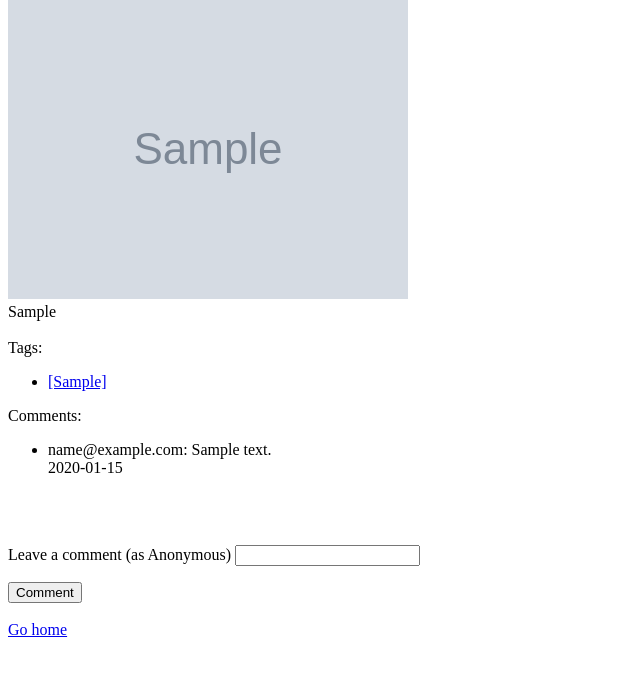
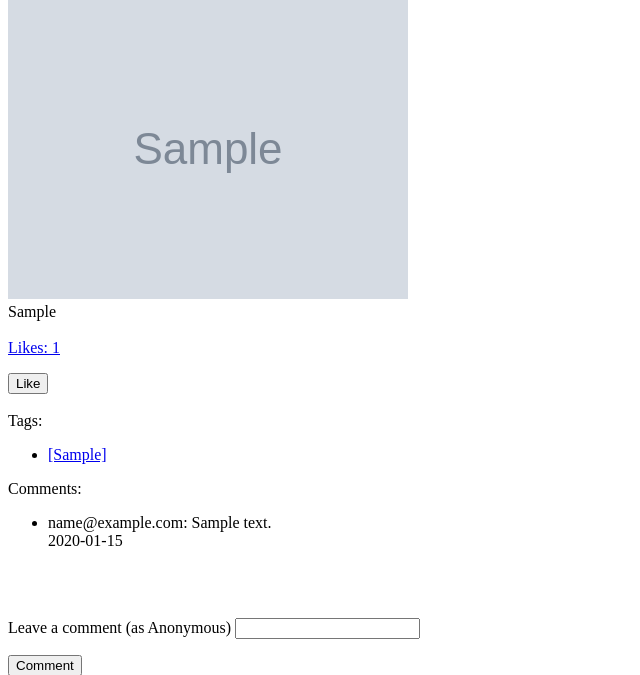
Before and after one commit to mxteries/photos, a Flask app: page /photo/1 in a window 1280 px wide. Shown: the part 60-735 px from the top of the page, without its empty margins (0-640 px from the left). Run offline with Flask 2, Linux system fonts and the light colour scheme; data comes from the database, SQL or seed files in the repository; tables that the repository leaves empty hold one stand-in row (values such as "Sample post"); grey boxes marked "Sample" are stand-in pictures.

Commit message:
Allowed users to like (and unlike) photos

```diff
--- a/app.py
+++ b/app.py
@@ -29,6 +29,7 @@ app.secret_key = 'potatoes'  # Change this!
 
 # directory that will store all user uploaded photos
 UPLOAD_FOLDER = '/home/david/uni/cs460/photoshare/static'
+pro_pic_folder_name = "profile_picture"
 app.config['UPLOAD_FOLDER'] = UPLOAD_FOLDER
 
 #These will need to be changed according to your creditionals
@@ -133,14 +134,16 @@ def register_user():
 		email=request.form.get('email')
 		password=request.form.get('password')
 	except:
-		print("couldn't find all tokens") #this prints to shell, end users will not see this (all print statements go to shell)
+		logging.warning("couldn't find all tokens")
 		return flask.redirect(flask.url_for('register'))
 	test = isEmailUnique(email)
 	if test:
 		print(cursor.execute("INSERT INTO User (email, password) VALUES ('{0}', '{1}')".format(email, password)))
 		conn.commit()
 		usr_path = os.path.join(app.config['UPLOAD_FOLDER'], email)
+		pro_pic_dir = os.path.join(usr_path, pro_pic_folder_name)
 		os.mkdir(usr_path)
+		os.mkdir(pro_pic_dir)
 		#log user in
 		user = User()
 		user.id = email
@@ -245,6 +248,16 @@ def get_photo_comments(pid):
 	# replace mysqls NULL with anonymous
 	tupled_comments = [("Anonymous" if email is None else email, text, date) for (email, text, date) in tupled_comments]
 	return tupled_comments # ((bob, hi, 2018-01-12), (ted, bye, 2018-5-4), ...)
+
+def get_number_of_likes(pid):
+	query = "SELECT count(user_id) FROM Photo_Like WHERE photo_id = {0};".format(pid)
+	tupled_num = extractData(query)
+	return tupled_num[0][0]
+
+def get_users_who_liked(pid):
+	query = "SELECT user_id, email FROM Photo_Like NATURAL JOIN User WHERE photo_id = {0};".format(pid)
+	tuple_of_users = extractData(query) # ((1, ash@bu.edu), (2, test@bu.edu), ...)
+	return tuple_of_users
 
 #begin photo uploading code
 # photos uploaded using base64 encoding so they can be directly embeded in HTML
@@ -444,9 +457,10 @@ def view_photo(pid):
 	photo, caption = get_a_photo(pid)
 	tags = get_photo_tags(pid)
 	comments = get_photo_comments(pid)
+	num_likes = get_number_of_likes(pid)
 	logging.debug("Viewing {0}'s photo: {1} as user {2} with tags {3} and comments {4}".format(photo_owner, user, photo, tags, comments))
 
-	return render_template('a_photo.html', myself=myself, user=user, owner=photo_owner, photo=photo, pid=pid, caption=caption, comments=comments, tags=tags)
+	return render_template('a_photo.html', myself=myself, user=user, owner=photo_owner, photo=photo, pid=pid, caption=caption, likes=num_likes, comments=comments, tags=tags)
 
 # todo, if pid doesn't exist, handle that exception
 @app.route('/photo/<pid>/delete', methods=['POST'])
@@ -462,6 +476,38 @@ def delete_photo(pid):
 			execute_query(query)
 			message = "Photo deleted."
 	return render_template('message.html', message=message)
+
+# user can like his own photo
+# any user may only like a photo once!
+@app.route("/photo/<pid>/likes", methods=['GET','POST'])
+@flask_login.login_required
+def like_photo(pid):
+	uid = getUserIdFromEmail(flask_login.current_user.id)
+	if request.method == 'POST':
+		action = request.form.get('ACTION')
+		if action == "LIKE":
+			try:
+				query = "INSERT INTO Photo_Like VALUES ({0}, {1});".format(uid, pid)
+				execute_query(query)
+				logging.debug("Added a like for photo {0}".format(pid))
+			except Exception as e:
+				logging.warning(e)
+				return render_template("message.html", query=query, error=e)
+		elif action == "UNLIKE":
+			try:
+				query = "DELETE FROM Photo_Like WHERE user_id = {0} AND photo_id = {1};".format(uid, pid)
+				execute_query(query)
+				logging.debug("Removed a like for photo {0}".format(pid))
+			except Exception as e:
+				logging.warning(e)
+				return render_template("message.html", query=query, error=e)
+		else:
+			return render_template('message.html', message="UNDEFINED ACTION {0}".format(action))
+		return redirect(url_for('view_photo', pid=pid))
+	else:
+		user_likes = get_users_who_liked(pid)
+		logging.debug("Here are the users who liked {0}: {1}".format(pid, user_likes))
+		return render_template('like.html', likes=user_likes, pid=pid)
 
 #myself cant comment on his photo
 @app.route("/photo/<pid>/comment", methods=['POST'])
@@ -568,7 +614,6 @@ def display_searched_tags():
 @flask_login.login_required
 def delete_tag(pid, word):
 	photo_owner = get_uid_from_pid(pid)
-	message = "You are not authorized to do that"
 	if (flask_login.current_user.is_authenticated):
 		logged_in_user_id = getUserIdFromEmail(flask_login.current_user.id)
 		logging.debug("User {0} is trying to delete photo {1}'s tag {2}".format(logged_in_user_id, pid, word))
--- a/templates/a_photo.html
+++ b/templates/a_photo.html
@@ -9,6 +9,8 @@
         pid: to insert tags
         caption: yeah
         tags: list of tags
+        likes: just a number
+        already_liked: turn like button to unlike
         comments: all comments sorted by date and who said them
     -->
     {% if myself %}
@@ -33,6 +35,19 @@
         <br>
         {{caption}}
         <br><br>
+        <a href="{{ url_for('like_photo', pid=pid) }}">Likes: {{likes}}</a>
+        {% if already_liked %}
+            <form action="{{ url_for('like_photo', pid=pid) }}" method="POST">
+                <input type="hidden" name="ACTION" value="UNLIKE">
+                <input type="submit" value="Unlike" />
+            </form>
+        {% else %}
+            <form action="{{ url_for('like_photo', pid=pid) }}" method="POST">
+                <input type="hidden" name="ACTION" value="LIKE">
+                <input type="submit" value="Like" />
+            </form>
+        {% endif %}
+        <br>
         Tags:
         {% if tags %}
             <ul>
```
Also changed, not shown: schema.sql (+9 -4 lines), templates/like.html (added, +31 -0 lines), templates/profile.html (+7 -0 lines).
